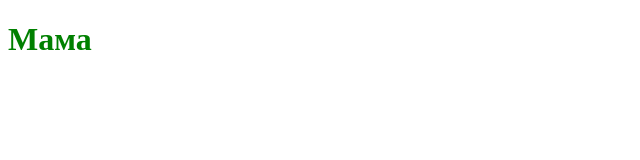
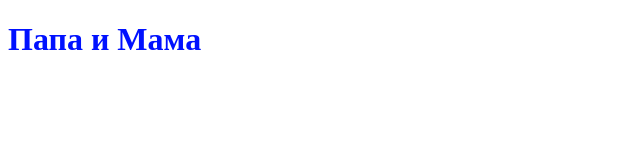
Before and after one commit to bukatinskijdenis-collab/first-project, a plain HTML site: page index.html in a window 1280 px wide. Shown: the whole page, without its empty margins (0-640 px from the left). Drawn offline with Linux system fonts and the light colour scheme.

Commit message:
:Обновление для проверки работы репозитория

```diff
--- a/index.html
+++ b/index.html
@@ -7,6 +7,6 @@
 </head>
 <link rel="stylesheet" href="style.css">
 <body>
-  <h1 class="h1">Мама</h1>
+  <h1 class="h1">Папа и Мама</h1>
 </body>
 </html>
--- a/style.css
+++ b/style.css
@@ -1,3 +1,3 @@
 .h1 {
-  color: green;
+  color: rgb(0, 17, 255);
 }
```
Also changed, not shown: scripts.js (added).
